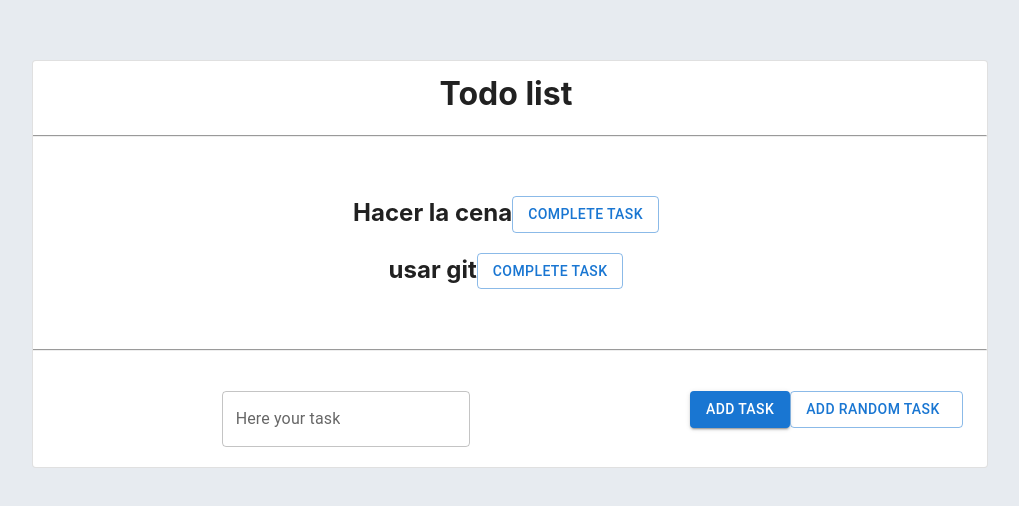
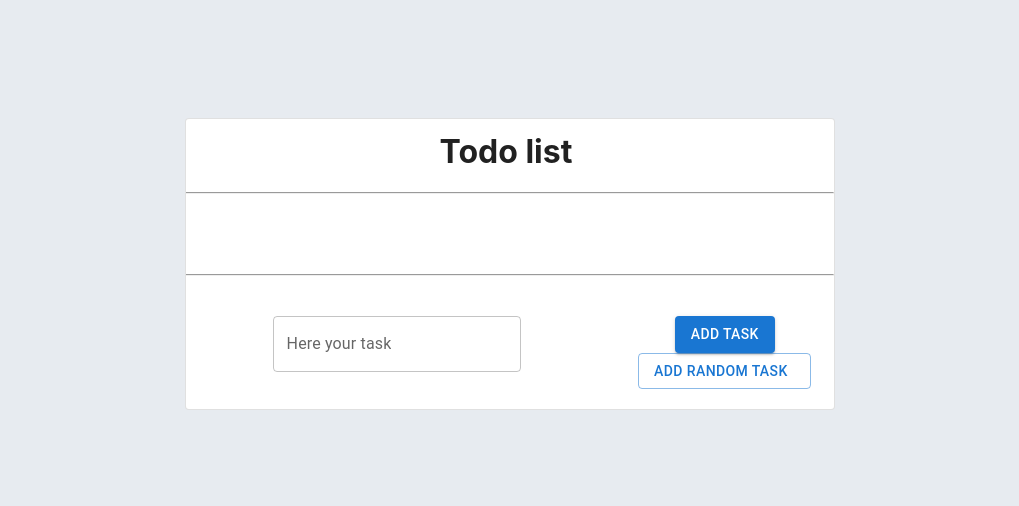
Before and after one commit to Diegobshots/todo-app, a React (Create React App) app: page / in a window 1280 px wide. Shown: the part 136-642 px from the top of the page, without its empty margins (130-1149 px from the left). Built offline with nearby package versions, Linux system fonts and the light colour scheme.

Commit message:
localstorage feature

```diff
--- a/public/index.html
+++ b/public/index.html
@@ -24,7 +24,7 @@
       work correctly both with client-side routing and a non-root public URL.
       Learn how to configure a non-root public URL by running `npm run build`.
     -->
-    <title>React App</title>
+    <title>Diego's TODO app</title>
   </head>
   <body>
     <noscript>You need to enable JavaScript to run this app.</noscript>
--- a/src/App.jsx
+++ b/src/App.jsx
@@ -1,46 +1,50 @@
 import { Button, Card, TextField, CircularProgress } from "@mui/material"
 import "./App.css"
 import { Grid } from "@mui/material"
-import { useRef, useState } from "react"
+import { useRef, useState, useEffect } from "react"
 
 const App = () => {
-  const taskField = useRef("pepe")
+  const taskField = useRef("")
+  const [isLoading, setIsLoading] = useState(false)
+  const [inputError, setInputError] = useState(false)
+  const [tasks, setTasks] = useState(JSON.parse(localStorage.getItem('todos')) ?? [])
+
+
+  useEffect(() => {
+    localStorage.setItem('todos',  JSON.stringify(tasks))
+  }, [tasks])
 
   const addTask = () => {
-    setTasks([...tasks, {title: taskField.current.value, completed: false}])
+
+    if ( taskField.current.value === '' ) {
+      setInputError(true)
+      return
+    }
+    setInputError(false)
+    setTasks([...tasks, { title: taskField.current.value, completed: false, id: taskField.current.value+Math.random() }])
+
     taskField.current.value = ""
   }
 
   const addRandomTask = () => {
-
     setIsLoading(true)
-   fetch('https://dummyjson.com/todos/random')
-    .then(res => res.json())
-    .then(data => {
-      setIsLoading(false)
-      setTasks([...tasks, { title: data.todo, completed: false }])
-    })
+    fetch("https://dummyjson.com/todos/random")
+      .then((res) => res.json())
+      .then((data) => {
+        setIsLoading(false)
+        setTasks([...tasks, { title: data.todo, completed: false, id: data.id }])
+      })
   }
 
-  const completeTask = (task) => {
-    const newTasks = tasks.map(t => {
-      return task.title === t.title ? {title: t.title, completed: !t.completed} : t
+  const completeTask = task => {
+    const newTasks = tasks.map( t => {
+      return task.id === t.id ? { title: t.title, completed: !t.completed, id: t.id } : t
     })
     setTasks(newTasks)
   }
 
-  const [isLoading, setIsLoading] = useState(false)
 
-  const [tasks, setTasks] = useState([
-    {
-      title: "Hacer la cena",
-      completed: false
-    },
-    {
-      title: "usar git",
-      completed: false
-    }
-  ])
+
 
 
   return (
@@ -54,11 +58,14 @@ const App = () => {
           <Grid xs={12}>
             {tasks.map((t) => {
               return (
-                  <h2 style={ t.completed ? {textDecoration: "line-through"} : null }>{t.title}
-                  {
-                    !t.completed ? <Button variant="outlined" onClick={() => completeTask(t)}>Complete task</Button> : null
-                  }
-                  </h2>
+                <h2 key={t.id} style={t.completed ? { textDecoration: "line-through" } : null}>
+                  {t.title}
+                  {!t.completed ? (
+                    <Button variant="outlined" onClick={() => completeTask(t)}>
+                      Complete task
+                    </Button>
+                  ) : null}
+                </h2>
               )
             })}
           </Grid>
@@ -69,8 +76,11 @@ const App = () => {
             <TextField
               id="outlined-basic"
               label="Here your task"
+              error={inputError}
+              helperText={ inputError ? "You need to write somerthing before" : null}
               variant="outlined"
               inputRef={taskField}
+              onKeyDown={e => e.key === 'Enter' ?  addTask() : setInputError(false)}
             />
           </Grid>
           <Grid xs={4}>
@@ -79,9 +89,7 @@ const App = () => {
             </Button>
             <Button onClick={() => addRandomTask()} variant="outlined">
               Add random task &nbsp;
-              {
-                isLoading && <CircularProgress color="primary" size='1rem'/>
-              }
+              {isLoading && <CircularProgress color="primary" size="1rem" />}
             </Button>
           </Grid>
         </Grid>
```
